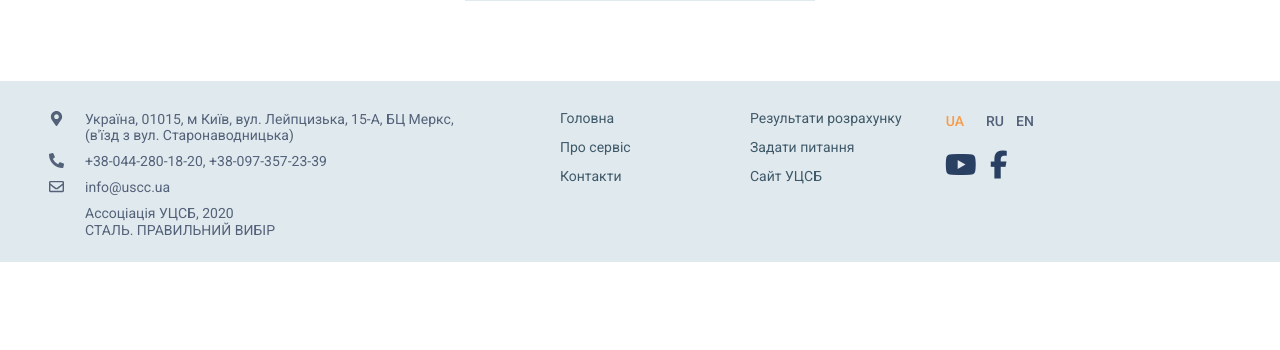
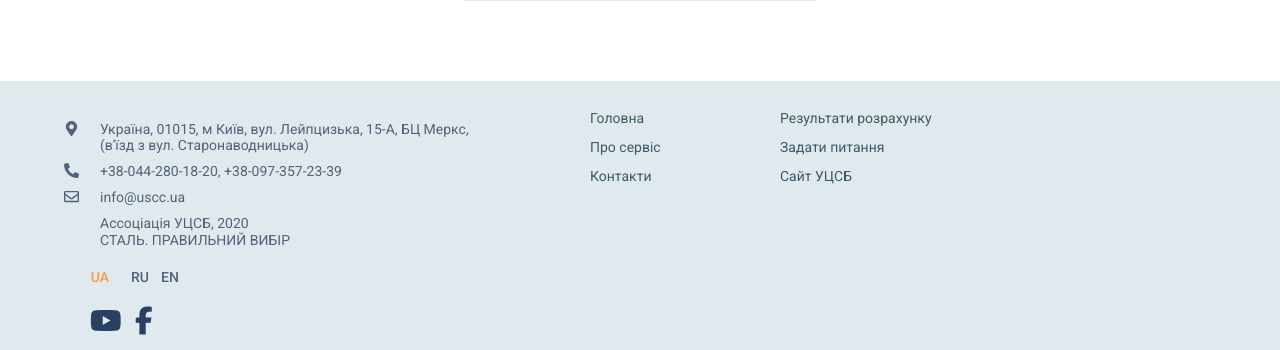
Before and after one commit to vdovkin/USCC-archservice, a Django app: page / in a window 1280 px wide. Shown: the part 810-1160 px from the top of the page. Before the commit the page ends 1072 px from the top, so only its background shows below. Run offline with Django 3.2, Linux system fonts and the light colour scheme; style sheets or scripts are compiled from the project's sources; some libraries are stand-ins or nearby versions.

Commit message:
small update in footer

```diff
--- a/archservice/static/scss/_footer.scss
+++ b/archservice/static/scss/_footer.scss
@@ -10,6 +10,7 @@
   }
 
   .cont {
+    margin: 10px 15px;
     color: $color1;
     a {
       color: $color1;
```
